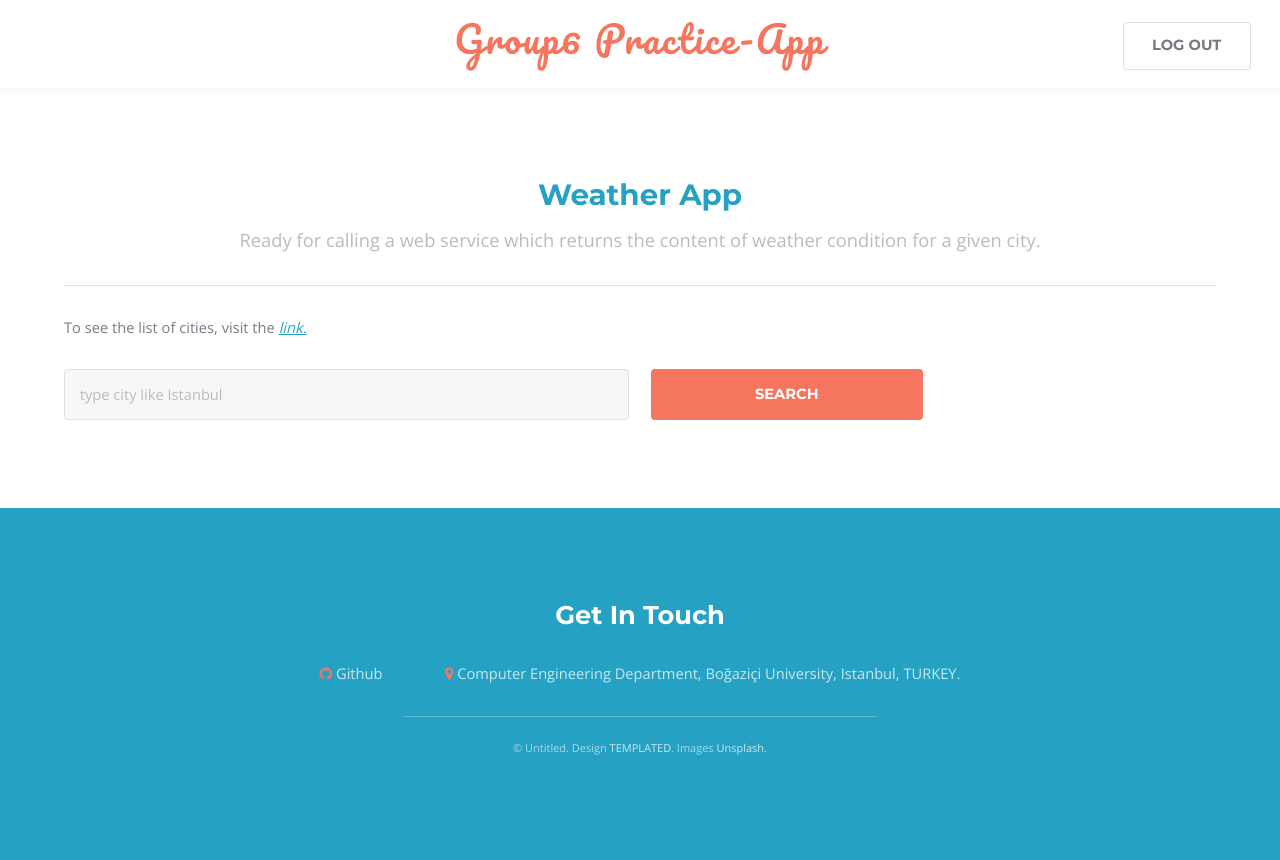
After one commit to bounswe/bounswe2023group6, a Flask app: page /weather in a window 1280 px wide. The commit adds this page. Run offline with Flask 3, Linux system fonts and the light colour scheme; parts of the project's set-up code (start-up, migrations or seed data) failed here and were passed over; some libraries are stand-ins or nearby versions.

Commit message:
Implement the GET-POST Methods using the OPENWEATHER API

```diff
--- /dev/null
+++ b/practice-app/app/templates/weather.html
@@ -0,0 +1,124 @@
+{% extends 'base.html' %}
+
+{% block body_content %}
+
+<!-- Banner -->
+<!DOCTYPE HTML>
+<!--
+	Intensify by TEMPLATED
+	templated.co @templatedco
+	Released for free under the Creative Commons Attribution 3.0 license (templated.co/license)
+-->
+<html>
+<head>
+    <title>Elements - Intensify by TEMPLATED</title>
+    <meta charset="utf-8"/>
+    <meta name="viewport" content="width=device-width, initial-scale=1"/>
+    <link rel="stylesheet" href="assets/css/main.css"/>
+</head>
+<body class="subpage">
+
+
+<!-- Main -->
+<section id="main" class="wrapper">
+    <div class="inner">
+        <header class="align-center">
+            <h1>Weather App</h1>
+			<p>Ready for calling a web service which returns the content of weather condition for a given city.</p>
+        </header>
+
+
+        <div class="12u">
+
+            <hr/>
+
+            <form method="post" action="{{ url_for('weather') }}">
+                <p>To see the list of cities, visit the <a href="https://en.wikipedia.org/wiki/Lists_of_cities_by_country" target=”_blank”> <i>link.</i></a></p>
+                <div class="row uniform">
+                    <div class="6u 12u$(small)">
+                        <input type="text" name="city" id="city" value="" placeholder="type city like Istanbul"/>
+                    </div>
+                    <div class="3u$ 12u$(small)">
+                        <input type="submit" value="Search" class="fit"/>
+                    </div>
+                </div>
+            </form>
+            <!--
+                {% if error %}
+
+                <div class="row uniform">
+                    <div class="9u 12u$(small)">
+                        <input type="text" name="response" id="response" value="{{ error }}"/>
+                    </div>
+                </div>
+
+                {% endif %}
+            -->
+                {% if response %}
+
+
+                <form method="POST" action="{{ url_for('save_weather') }}">
+                    <div class="row uniform">
+                        <div class="9u 12u$(small)">
+                            <table>
+                                <tr>
+                                  <th>City</th>
+                                  <th>Condition</th>
+                                  <th>Temperature</th>
+                                  <th>Pressure</th>
+                                  <th>Humidity</th>
+                                </tr>
+                                <tr>
+                                    <td>
+                                        <input type="text" name="city" id="city" value={{ response.city }} readonly/>
+                                    </td>
+                                    <td>
+                                        <input type="text" name="condition" id="condition" value={{ response.condition }} readonly/>
+                                    </td>
+                                    <td>
+                                        <input type="text" name="temp" id="temp" value={{ response.temp }} readonly/>
+                                    </td>
+                                    <td>
+                                        <input type="text" name="pressure" id="pressure" value={{ response.pressure }} readonly/>
+                                    </td>
+                                    <td>
+                                        <input type="text" name="humidity" id="humidity" value={{ response.humidity }} readonly/>
+                                    </td>
+                                  </tr>
+                            </table>
+
+                        </div>
+                        <div class="3u$ 12u$(small)">
+                            <input type="submit" value="Save Info" class="fit"/>
+                        </div>
+                    </div>
+                </form>
+                {% endif %}{% if error %}
+                <div class="row uniform">
+                  <div class="9u 12u$(small)">
+                    <h3>{{error}}</h3>
+                  </div>
+                </div>
+                {% endif %}{% if succeed_message %}
+                <div class="row uniform">
+                  <div class="9u 12u$(small)">
+                    <h3>{{succeed_message}}</h3>
+                  </div>
+                </div>
+                {% endif %}
+
+
+
+
+
+        </div>
+    </div>
+
+    </div>
+</section>
+
+
+</body>
+</html>
+
+{%  endblock %}
--- a/practice-app/app/views.py
+++ b/practice-app/app/views.py
@@ -53,6 +53,8 @@ login_manager.login_view = "login"
 from .worldtime import worldTime
 from .game_information_api import get_game_information, add_game_to_favorites, show_all_favorites
 from .pokemon_api import pokemon_page, save_pokemon
+from .weather import weather, save_weather
+
 
 class User(Base, UserMixin):
     __tablename__ = "User"
--- /dev/null
+++ b/practice-app/app/weather.py
@@ -0,0 +1,89 @@
+import os
+from flask import render_template, request
+from flask_login import current_user
+import requests
+from sqlalchemy import Column, String, ForeignKey, Integer
+from sqlalchemy.orm import (
+    Mapped,
+    mapped_column,
+)
+from .views import app, Base, session
+
+
+
+class Weather(Base):
+    __tablename__ = "Weather"
+    id: Mapped[int] = mapped_column(primary_key=True)
+    city = Column(String(100), nullable=False)
+    condition = Column(String(100), nullable=False)
+    temp = Column(String(100), nullable=False)
+    pressure = Column(String(100), nullable=False)
+    humidity = Column(String(100), nullable=False)
+    user_id: Mapped[int] = mapped_column(ForeignKey("User.id"))
+
+@app.route("/weather", methods=["GET", "POST"])
+def weather():
+    if request.method == "POST":
+            city = request.form.get("city")
+            if city == "":
+                return render_template("weather.html", error="City cannot be empty!")
+            else:
+                try:
+                    weather_info = get_weather_info(city)
+                    return render_template("weather.html", response=weather_info)
+                except:
+                    return render_template("weather.html", error="Not found! Try with a different city name.")
+
+    else:
+        return render_template("weather.html")
+
+
+def get_weather_info(city):
+    api_key = os.environ[
+    "API_KEY_WEATHERAPP"
+    ]
+    url = f"https://api.openweathermap.org/data/2.5/weather?q={city}&appid={api_key}&units=metric"
+    response = requests.get(url)
+    data = response.json()
+    weather = Weather(
+        city=data["name"],
+        condition=data['weather'][0]['main'],
+        temp=data['main']['temp'],
+        pressure=data['main']['pressure'],
+        humidity=data['main']['humidity']
+    )
+    return weather
+
+@app.route("/weathersave", methods=["POST"])
+def save_weather():
+    city_name=request.form.get("city")
+    cond=request.form.get("condition")
+    temperature=request.form.get("temp")
+    press=request.form.get("pressure")
+    hum=request.form.get("humidity")
+
+    weather=Weather.query.filter_by(
+        user_id=current_user.id,
+        city=city_name
+    ).first()
+
+    if weather:
+        return render_template(
+            "weather.html",
+            error="You have already added weather information about this city!"
+        )
+    response=Weather(
+        city=city_name,
+        condition=cond,
+        temp=temperature,
+        pressure=press,
+        humidity=hum,
+        user_id=current_user.id
+    )
+    session.add(response)
+    session.commit()
+    return render_template(
+        "weather.html",
+        response=response,
+        succeed_message="Added successfully."
+    )
```
Also changed, not shown: practice-app/app/templates/index.html (+9 -0 lines).
